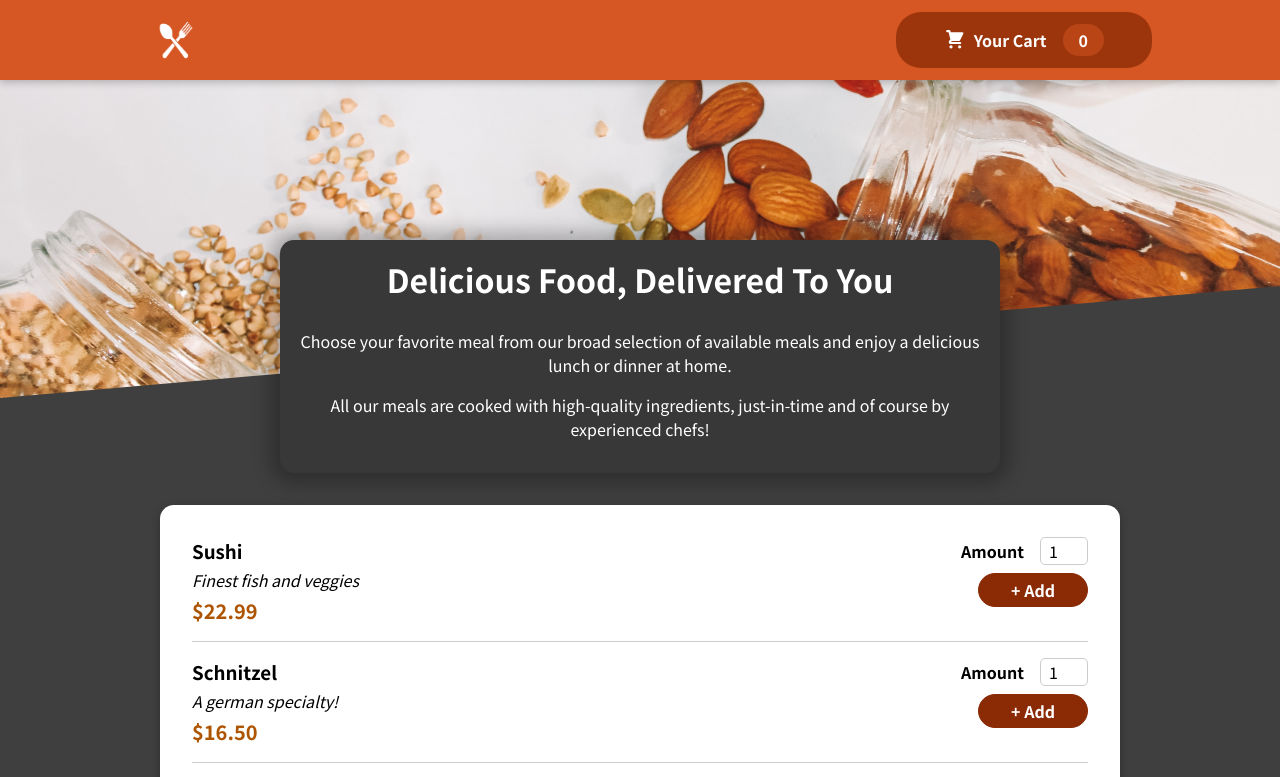
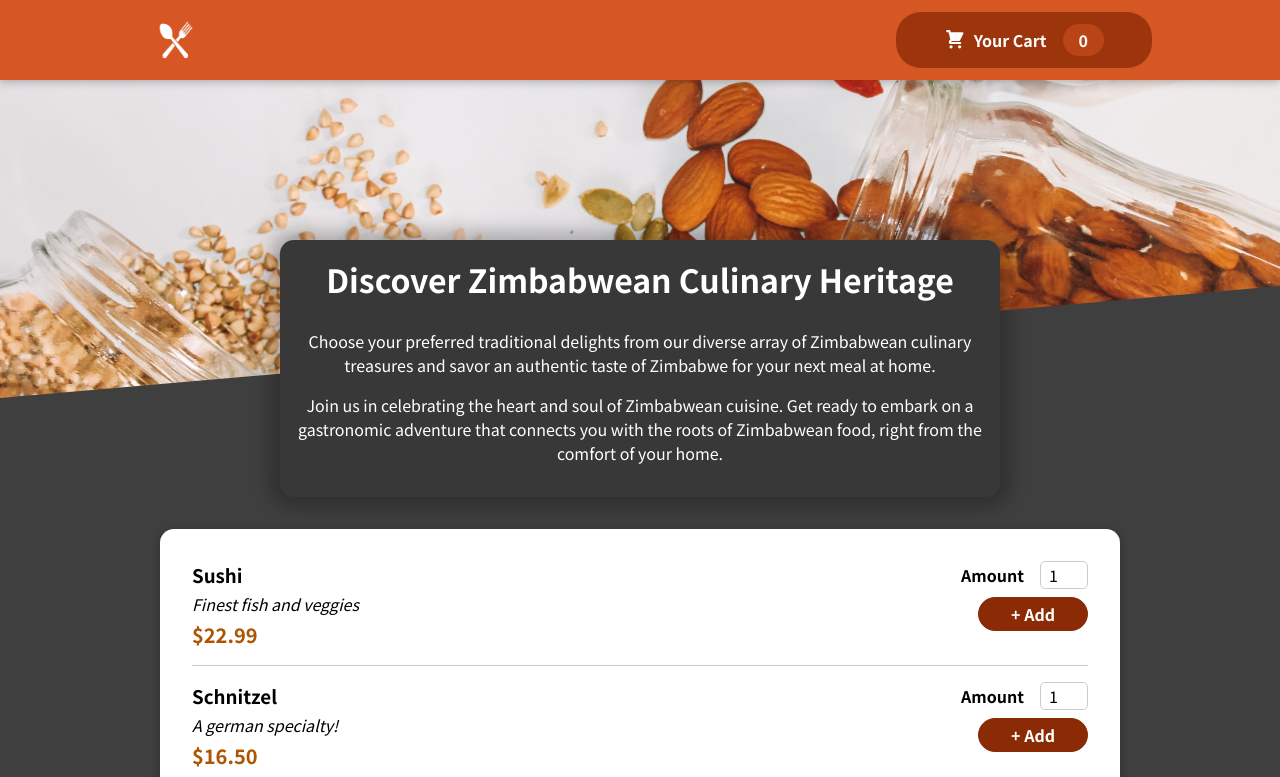
Before and after one commit to Amen-Musingarimi/dura-frontend, a React (Create React App) app: page / in a window 1280 px wide. Shown: the top 777 px of the page. Built offline with nearby package versions, Linux system fonts and the light colour scheme.

Commit message:
Add home text

```diff
--- a/src/components/Meals/MealsSummary.js
+++ b/src/components/Meals/MealsSummary.js
@@ -3,14 +3,16 @@ import classes from './MealsSummary.module.css';
 const MealsSummary = () => {
   return (
     <section className={classes.summary}>
-      <h2>Delicious Food, Delivered To You</h2>
+      <h2>Discover Zimbabwean Culinary Heritage</h2>
       <p>
-        Choose your favorite meal from our broad selection of available meals
-        and enjoy a delicious lunch or dinner at home.
+        Choose your preferred traditional delights from our diverse array of
+        Zimbabwean culinary treasures and savor an authentic taste of Zimbabwe
+        for your next meal at home.
       </p>
       <p>
-        All our meals are cooked with high-quality ingredients, just-in-time and
-        of course by experienced chefs!
+        Join us in celebrating the heart and soul of Zimbabwean cuisine. Get
+        ready to embark on a gastronomic adventure that connects you with the
+        roots of Zimbabwean food, right from the comfort of your home.
       </p>
     </section>
   );
```
